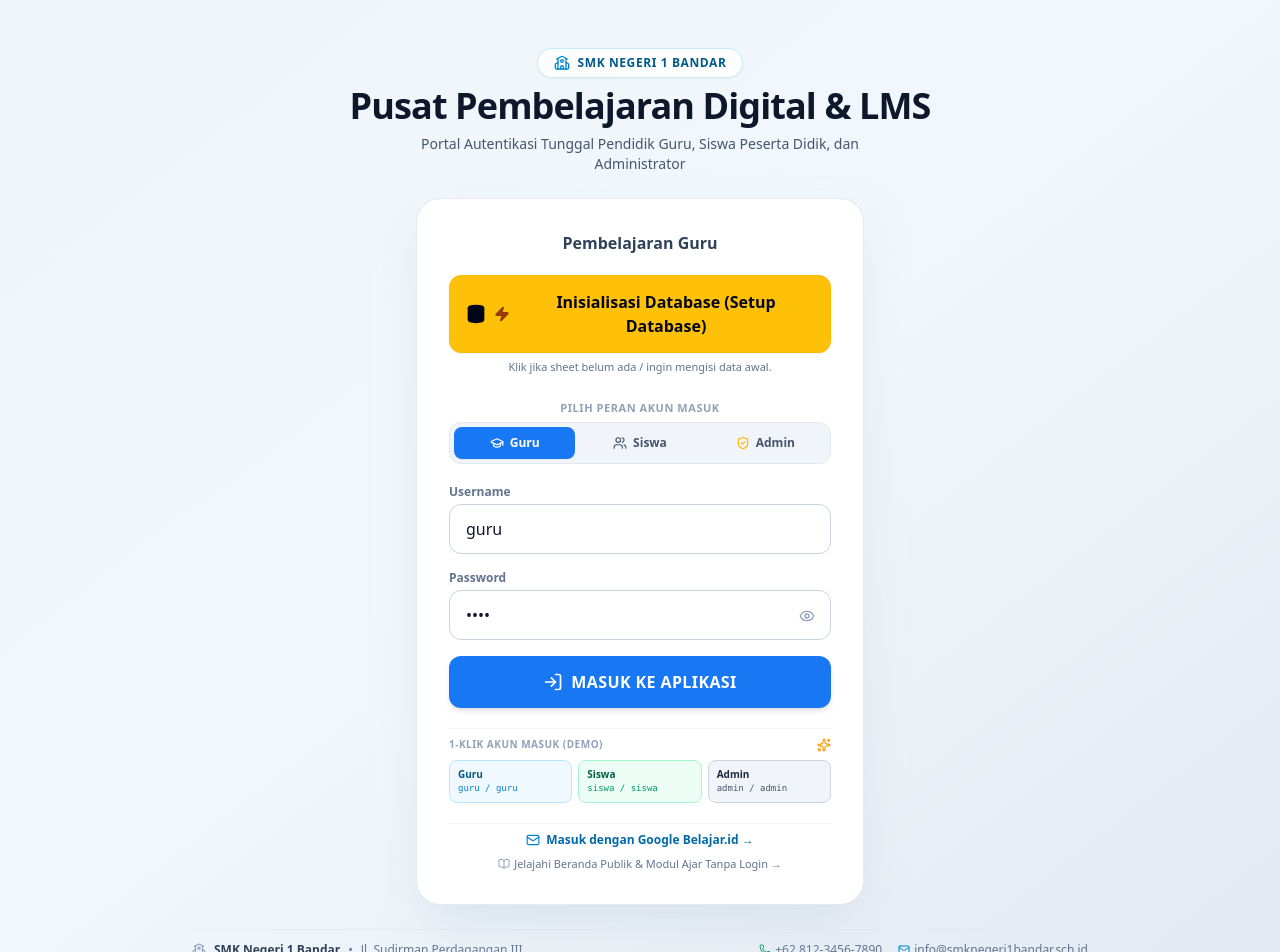
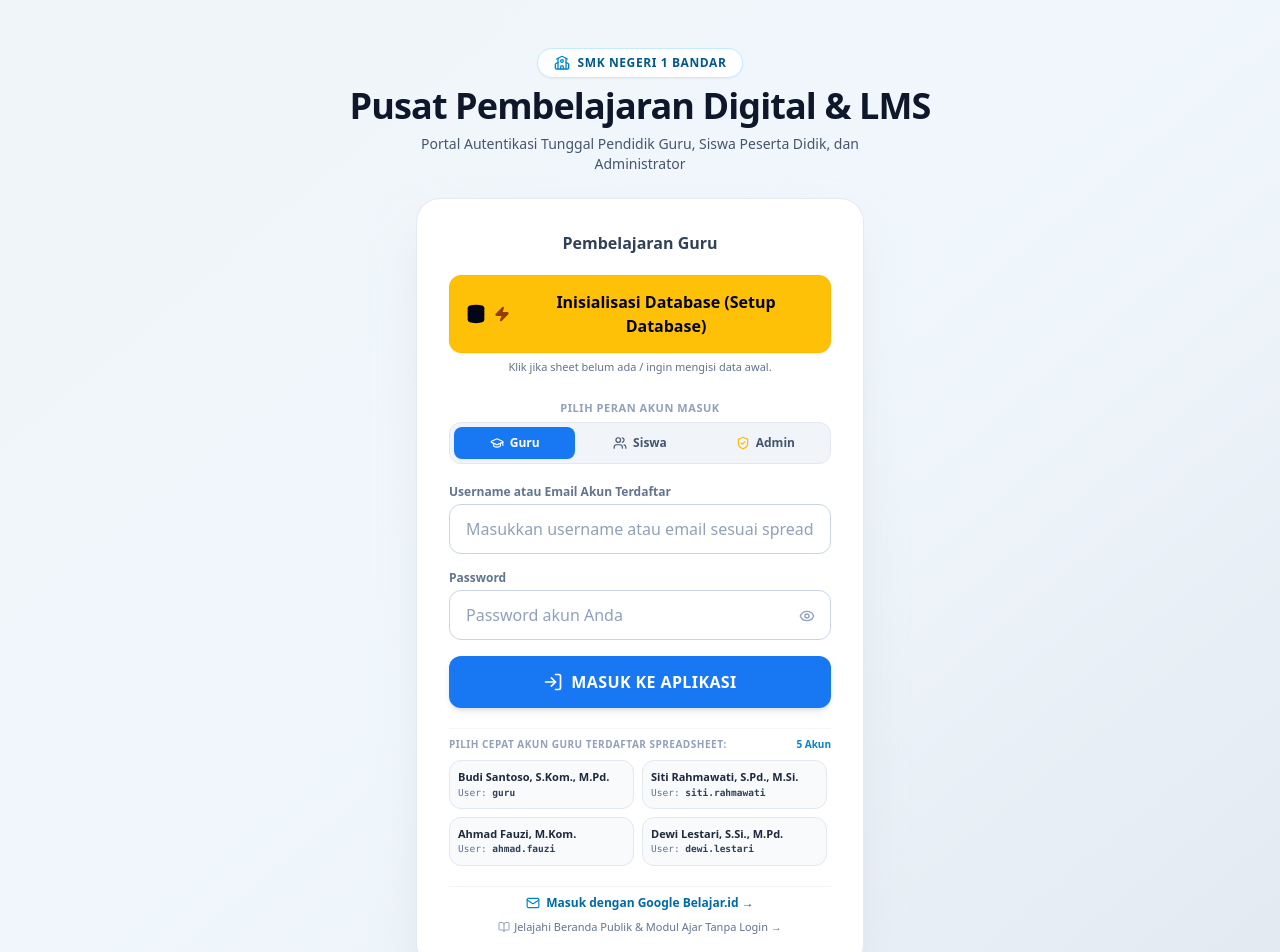
Before and after one commit to smkn1bandar/smkn1bandar-LMS, a React (Vite) app: page / in a window 1280 px wide. Shown: the top 952 px of the page. Built offline with nearby package versions, Linux system fonts and the light colour scheme.

Commit message:
feat(auth): enable real user authentication
Remove hardcoded credentials from the login portal and integrate live user data from the database. Added role-based filtering to ensure only active users can authenticate.

```diff
--- a/src/views/PortalLoginView.tsx
+++ b/src/views/PortalLoginView.tsx
@@ -26,9 +26,17 @@ export const PortalLoginView: React.FC<PortalLoginViewProps> = ({
   // Active Role Tab: 'GURU' | 'SISWA' | 'ADMIN'
   const [activeRole, setActiveRole] = useState<'GURU' | 'SISWA' | 'ADMIN'>('GURU');
 
+  // Real users loaded from database/spreadsheet
+  const [registeredUsers, setRegisteredUsers] = useState<User[]>(() => db.getUsers());
+
+  // Refresh users on load
+  const refreshUsersList = () => {
+    setRegisteredUsers(db.getUsers());
+  };
+
   // Form State
-  const [username, setUsername] = useState('guru');
-  const [password, setPassword] = useState('guru');
+  const [username, setUsername] = useState('');
+  const [password, setPassword] = useState('');
   const [showPassword, setShowPassword] = useState(false);
   const [errorMessage, setErrorMessage] = useState<string | null>(null);
   const [successMessage, setSuccessMessage] = useState<string | null>(null);
@@ -44,17 +52,12 @@ export const PortalLoginView: React.FC<PortalLoginViewProps> = ({
     setActiveRole(role);
     setErrorMessage(null);
     setSuccessMessage(null);
-    if (role === 'GURU') {
-      setUsername('guru');
-      setPassword('guru');
-    } else if (role === 'SISWA') {
-      setUsername('siswa');
-      setPassword('siswa');
-    } else {
-      setUsername('admin');
-      setPassword('admin');
-    }
+    setUsername('');
+    setPassword('');
   };
+
+  // Filter registered users by active role
+  const roleUsers = registeredUsers.filter(u => u.role === activeRole && u.status === 'AKTIF');
 
   // Submit Login
   const handleSubmitLogin = (e: React.FormEvent) => {
@@ -86,11 +89,11 @@ export const PortalLoginView: React.FC<PortalLoginViewProps> = ({
     }, 250);
   };
 
-  // Quick Preset Helper
-  const handleQuickFill = (userRole: 'GURU' | 'SISWA' | 'ADMIN', userUser: string, userPass: string) => {
-    setActiveRole(userRole);
-    setUsername(userUser);
-    setPassword(userPass);
+  // Quick select registered teacher/user helper
+  const handleSelectUserAccount = (selectedUser: User) => {
+    setActiveRole(selectedUser.role as 'GURU' | 'SISWA' | 'ADMIN');
+    setUsername(selectedUser.username || selectedUser.email);
+    setPassword(selectedUser.password || (selectedUser.role === 'ADMIN' ? 'admin' : selectedUser.role === 'GURU' ? 'guru123' : 'siswa123'));
     setErrorMessage(null);
     setSuccessMessage(null);
   };
@@ -102,6 +105,7 @@ export const PortalLoginView: React.FC<PortalLoginViewProps> = ({
 
     setTimeout(() => {
       db.initDatabase(true);
+      setRegisteredUsers(db.getUsers());
       setIsInitializing(false);
       setInitSuccess(true);
       setTimeout(() => {
@@ -238,7 +242,7 @@ export const PortalLoginView: React.FC<PortalLoginViewProps> = ({
                 htmlFor="input-username"
                 className="block text-xs font-semibold text-slate-500"
               >
-                Username
+                Username atau Email Akun Terdaftar
               </label>
               <input
                 id="input-username"
@@ -246,7 +250,7 @@ export const PortalLoginView: React.FC<PortalLoginViewProps> = ({
                 required
                 value={username}
                 onChange={(e) => setUsername(e.target.value)}
-                placeholder="admin / guru / siswa"
+                placeholder="Masukkan username atau email sesuai spreadsheet"
                 className="w-full px-4 py-3 rounded-xl border border-slate-300 text-slate-900 text-base font-normal placeholder:text-slate-400 focus:outline-none focus:ring-2 focus:ring-sky-500 focus:border-sky-500 transition-all bg-white"
               />
             </div>
@@ -266,7 +270,7 @@ export const PortalLoginView: React.FC<PortalLoginViewProps> = ({
                   required
                   value={password}
                   onChange={(e) => setPassword(e.target.value)}
-                  placeholder="••••••••"
+                  placeholder="Password akun Anda"
                   className="w-full pl-4 pr-11 py-3 rounded-xl border border-slate-300 text-slate-900 text-base font-normal placeholder:text-slate-400 focus:outline-none focus:ring-2 focus:ring-sky-500 focus:border-sky-500 transition-all bg-white"
                 />
                 <button
@@ -300,46 +304,43 @@ export const PortalLoginView: React.FC<PortalLoginViewProps> = ({
             </button>
           </form>
 
-          {/* Quick 1-Click Credentials Fill */}
+          {/* Quick Select from Registered Teachers & Users from Spreadsheet */}
           <div className="pt-2 border-t border-slate-100 space-y-2">
             <div className="flex items-center justify-between">
               <span className="text-[10px] font-bold text-slate-400 uppercase tracking-wider">
-                1-Klik Akun Masuk (Demo)
+                PILIH CEPAT AKUN {activeRole} TERDAFTAR SPREADSHEET:
               </span>
-              <Sparkles className="w-3.5 h-3.5 text-amber-500" />
+              <span className="text-[10px] text-sky-600 font-semibold">
+                {roleUsers.length} Akun
+              </span>
             </div>
 
-            <div className="grid grid-cols-3 gap-1.5">
-              <button
-                type="button"
-                id="btn-quick-fill-guru"
-                onClick={() => handleQuickFill('GURU', 'guru', 'guru')}
-                className="px-2 py-1.5 rounded-lg bg-sky-50 hover:bg-sky-100 border border-sky-200 text-left transition-colors"
-              >
-                <p className="text-[10px] font-extrabold text-sky-800">Guru</p>
-                <p className="text-[9px] text-sky-600 font-mono">guru / guru</p>
-              </button>
-
-              <button
-                type="button"
-                id="btn-quick-fill-siswa"
-                onClick={() => handleQuickFill('SISWA', 'siswa', 'siswa')}
-                className="px-2 py-1.5 rounded-lg bg-emerald-50 hover:bg-emerald-100 border border-emerald-200 text-left transition-colors"
-              >
-                <p className="text-[10px] font-extrabold text-emerald-800">Siswa</p>
-                <p className="text-[9px] text-emerald-600 font-mono">siswa / siswa</p>
-              </button>
-
-              <button
-                type="button"
-                id="btn-quick-fill-admin"
-                onClick={() => handleQuickFill('ADMIN', 'admin', 'admin')}
-                className="px-2 py-1.5 rounded-lg bg-slate-100 hover:bg-slate-200 border border-slate-300 text-left transition-colors"
-              >
-                <p className="text-[10px] font-extrabold text-slate-800">Admin</p>
-                <p className="text-[9px] text-slate-600 font-mono">admin / admin</p>
-              </button>
-            </div>
+            {roleUsers.length > 0 ? (
+              <div className="grid grid-cols-1 sm:grid-cols-2 gap-2 max-h-40 overflow-y-auto pr-1">
+                {roleUsers.slice(0, 4).map((u) => (
+                  <button
+                    key={u.id_user}
+                    type="button"
+                    id={`btn-select-user-${u.id_user}`}
+                    onClick={() => handleSelectUserAccount(u)}
+                    className="p-2 rounded-xl bg-slate-50 hover:bg-sky-50 border border-slate-200 hover:border-sky-300 text-left transition-all group"
+                  >
+                    <p className="text-[11px] font-bold text-slate-800 group-hover:text-sky-800 line-clamp-1">
+                      {u.nama}
+                    </p>
+                    <p className="text-[9.5px] text-slate-500 font-mono line-clamp-1">
+                      User: <strong className="text-slate-700">{u.username || u.email.split('@')[0]}</strong>
+                    </p>
+                  </button>
+                ))}
+              </div>
+            ) : (
+              <div className="p-3 text-center bg-slate-50 rounded-xl border border-dashed border-slate-200">
+                <p className="text-[11px] text-slate-500">
+                  Belum ada akun {activeRole.toLowerCase()} terdaftar di spreadsheet.
+                </p>
+              </div>
+            )}
           </div>
 
           {/* Secondary Actions */}
```
